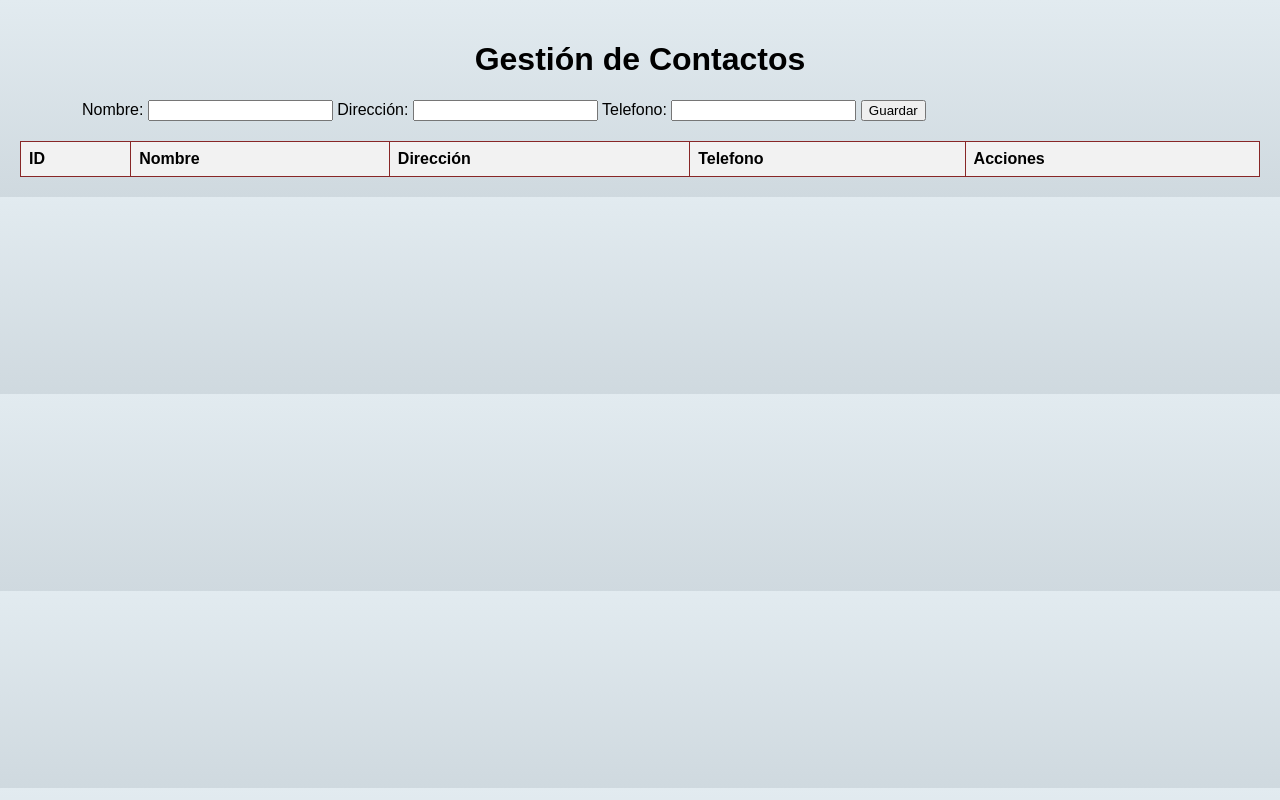
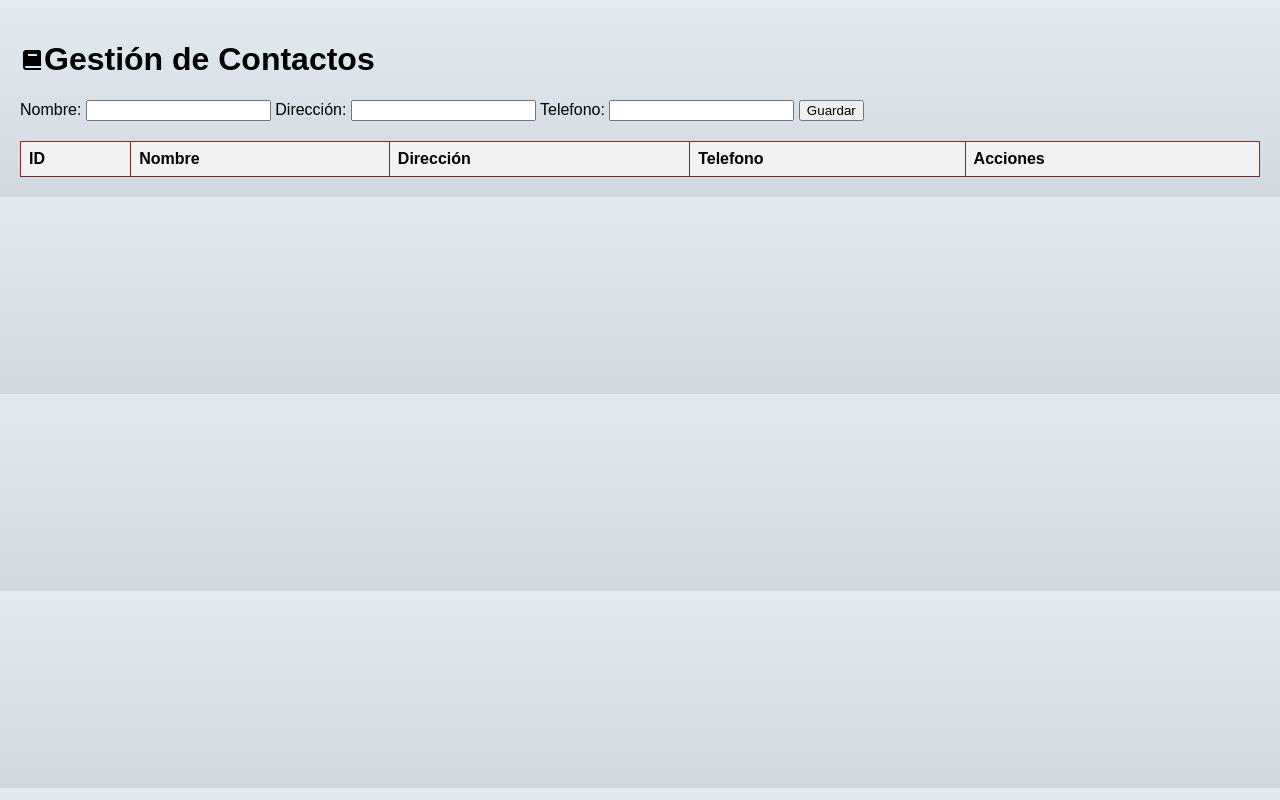
Before and after one commit to ZarPablo/Proyecto-Flask, a plain HTML site: page index.html in a window 1280 px wide. Drawn offline with Linux system fonts and the light colour scheme; no server answers.

Commit message:
2del9del7

```diff
--- a/index.html
+++ b/index.html
@@ -3,12 +3,18 @@
 <head>
     <meta charset="UTF-8">
     <meta name="viewport" content="width=device-width, initial-scale=1.0">
+    <link rel="icon" href="book-solid-24.png">
     <link rel="stylesheet" href="style.css">
     <title>Agenda de contactos</title>
 </head>
 <body>
-    <div class="titulo">
-        <h1>Gestión de Contactos</h1>
+    <div>
+        <div class="titulo">
+            <img src="book-solid-24.png" alt="">
+
+            <h1>Gestión de Contactos</h1>
+        </div>
+
         <form id="contactoForm">
             <input type="hidden" id="contactoId">
             <label for="nombre">Nombre:</label>
--- a/style.css
+++ b/style.css
@@ -24,7 +24,7 @@ form {
 }
 .titulo {
     display: flex;
-    flex-direction: column;
     align-items: center;
+    text-align: center;
 
 }
```
Also changed, not shown: book-solid-24.png (added).
